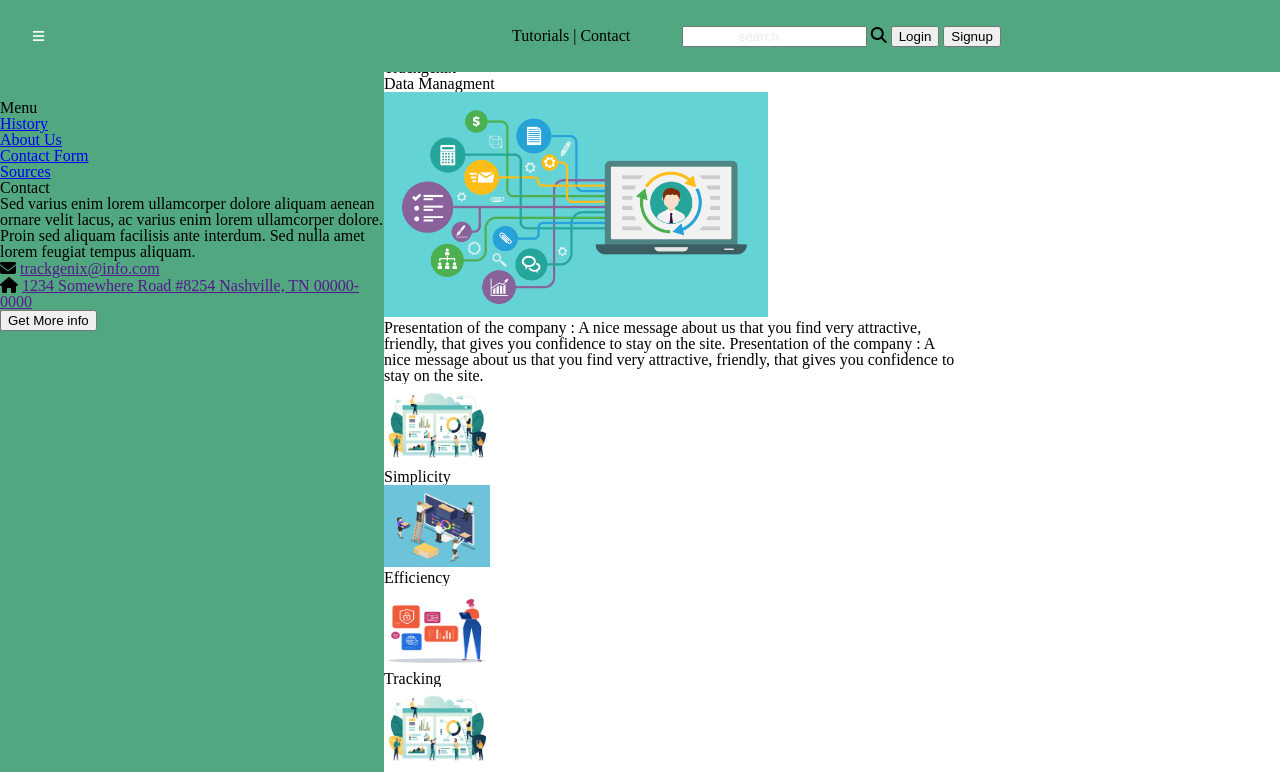
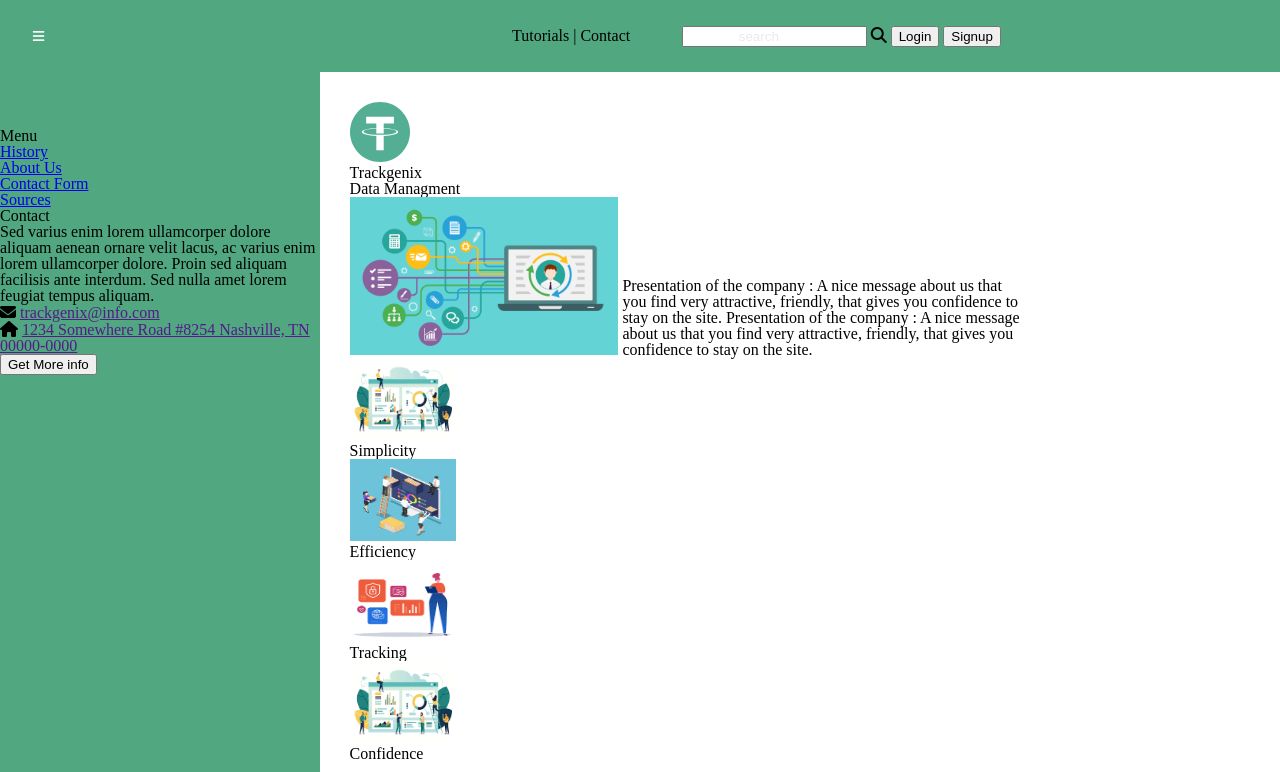
Before and after one commit to LastStance21/BaSP-M2022-Etapa-1, a plain HTML site: page Semana-03/index.html in a window 1280 px wide. Shown: the top 772 px of the page. Drawn offline with Linux system fonts and the light colour scheme.

Commit message:
BaSP-2022:finished my structure

```diff
--- a/Semana-03/css/style.css
+++ b/Semana-03/css/style.css
@@ -45,29 +45,32 @@ header {
     visibility: hidden;
 }
 .search-input{
-    width: 519px;
-    height: 51px;
     border-radius: 200px;
     border: none;
     position: relative;
-    display: inline;
+    display: inline-block;
 }
 .search-input .search-bar::placeholder{
     opacity: 15%;
     margin: 20px;
     padding: 30%;
 }
+aside{
+    display: inline-block;
+    width: 20%;
+}
 .nav-menu{
-    float: left;;
-    display: block;
-    margin-top: 72px;
-    padding-top: 28px;
-    width: 384px;
-    height: 1909px;
+    padding-top: 10%;
+    width: 25%;
+    height: 1400px;
     background: linear-gradient(#50A780 80%, white);
 }
-.main-body {
-    width: 100%;
+main {
+    display: inline-block;
+    vertical-align: top;
+    width: 70%;
+    margin-left: 2%;
+    margin-top: 8%;
 }
 .first-p{
     display: inline-block;
@@ -79,17 +82,16 @@ header {
     height: 30%;
 }
 .logo{
-    display: grid;
-    grid-template-columns: 3fr;
+    display: inline-block;
 }
+/*bottom menu*/
 .container{
     background-color: #50A780;
     width: 100%;
     height: 120px;
     display: inline-block;
     padding-top: 19px;
-    align-items: center;
-
+    margin-top: 2%;
 }
 .products{
     display: inline-block;
@@ -151,6 +153,7 @@ header {
     color: black;
     text-decoration: none;
 }
+/*footer*/
 .footer{
     width: 100%;
     text-align: center;
--- a/Semana-03/index.html
+++ b/Semana-03/index.html
@@ -22,7 +22,6 @@
           <button>Login</button>
           <button class="sign-up-button">Signup</button>
     </header>
-    <section>
 			<aside class="nav-menu">
 				<nav>
 					<p>Menu</p>
@@ -52,9 +51,8 @@
 					<button>Get More info</button>
 				</nav>
 			</aside>
-    </section>
 			<!--Here starts the upper part of the body, including the logo-->
-		<main class="main-body">
+	<main>
 		<section>
 			<div class="logo">
 				<img width="60" height="60" src="./images/Logo.svg"></img>
```
Lines whose indentation alone changed are shown as unchanged.
